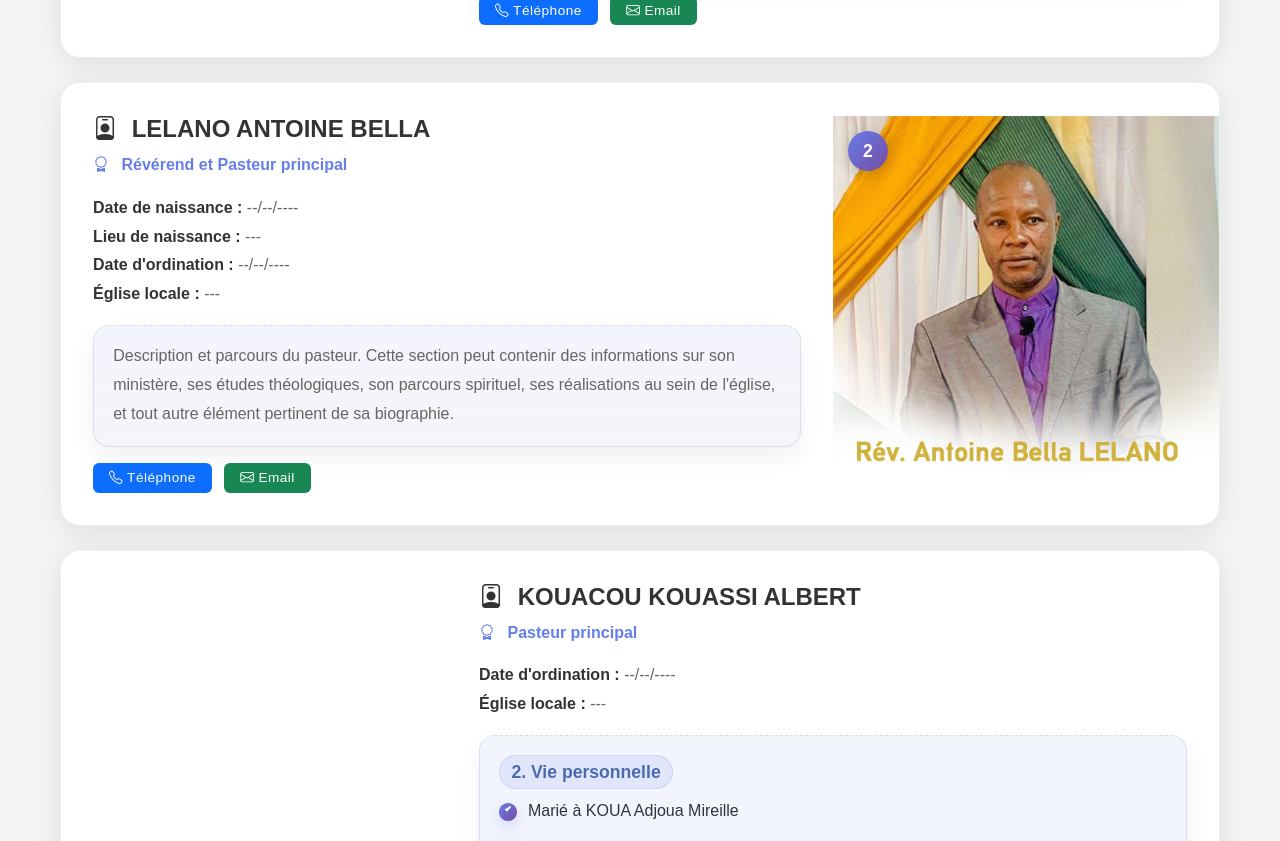
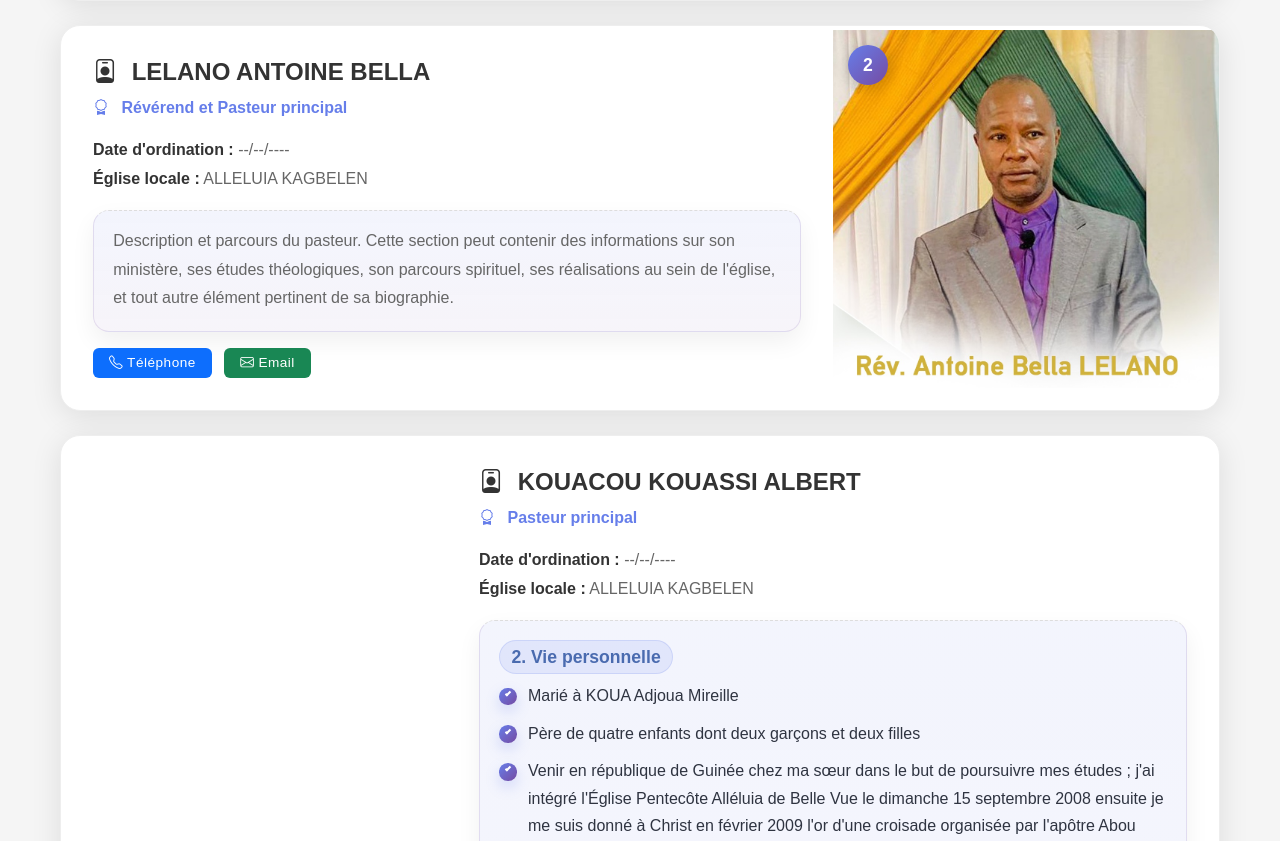
Before and after one commit to Emilefaya90/eglisealleluiaguinee, a Django app: page /biographie-pasteurs/ in a window 1280 px wide. Shown: the part 755-1596 px from the top of the page. Run offline with Django 5.2, Linux system fonts and the light colour scheme.

Commit message:
Supprimer naissance et mettre Église locale : ALLELUIA KAGBELEN

```diff
--- a/main/templates/main/biographie_pasteurs.html
+++ b/main/templates/main/biographie_pasteurs.html
@@ -66,12 +66,8 @@
                         </p>
                         <div class="pasteur-bio">
                             <p>
-                                {% if forloop.counter != 3 %}
-                                <strong>Date de naissance :</strong> --/--/----<br>
-                                <strong>Lieu de naissance :</strong> ---<br>
-                                {% endif %}
                                 <strong>Date d'ordination :</strong> --/--/----<br>
-                                <strong>Église locale :</strong> ---
+                                <strong>Église locale :</strong> ALLELUIA KAGBELEN
                             </p>
                             {% if forloop.counter == 3 %}
                             <div class="pasteur-description">
```
